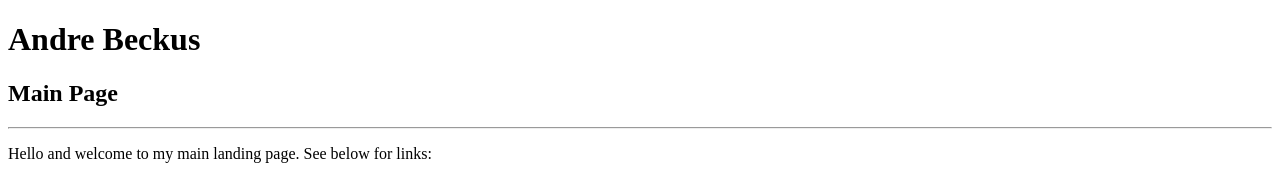
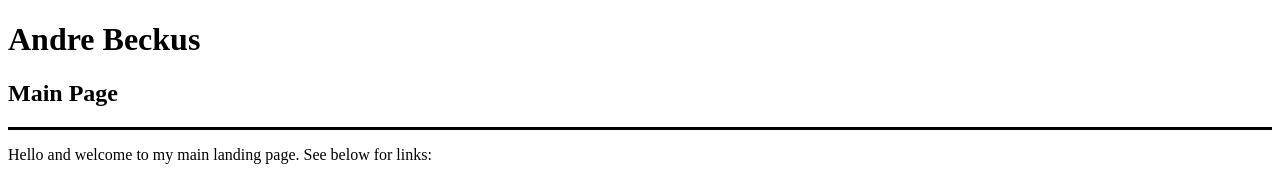
Before and after one commit to beckus/beckus.github.io, a plain HTML site: page src/index.html in a window 1280 px wide. Shown: the top 179 px of the page. Drawn offline with Linux system fonts and the light colour scheme.

Commit message:
Clean up header and whitespace

```diff
--- /dev/null
+++ b/src/abeckus.css
@@ -0,0 +1,3 @@
+header {
+    border-bottom: solid;
+}
--- a/src/index.html
+++ b/src/index.html
@@ -8,6 +8,7 @@
 <html>
   <head>
     <title>Andre Beckus Main Page</title>
+    <link rel="stylesheet" type="text/css" href="abeckus.css">
     <script>
       (function(i,s,o,g,r,a,m){i['GoogleAnalyticsObject']=r;i[r]=i[r]||function(){
       (i[r].q=i[r].q||[]).push(arguments)},i[r].l=1*new Date();a=s.createElement(o),
@@ -16,17 +17,17 @@
 
       ga('create', 'UA-50803151-3', 'auto');
       ga('send', 'pageview');
-
     </script>
   </head>
 
   <body>
+    <header>
       <h1>Andre Beckus</h1>
       <h2>Main Page</h2>
+    </header>
 
-	<hr/>
-
-    <p>Hello and welcome to my main landing page.  See below for links:
+    <p>
+      Hello and welcome to my main landing page.  See below for links:
     </p>
 
     <ul>
```
Also changed, not shown: src/contact.html (+3 -2 lines), src/contact_submitted.html (+3 -2 lines). Lines whose indentation alone changed are shown as unchanged.
